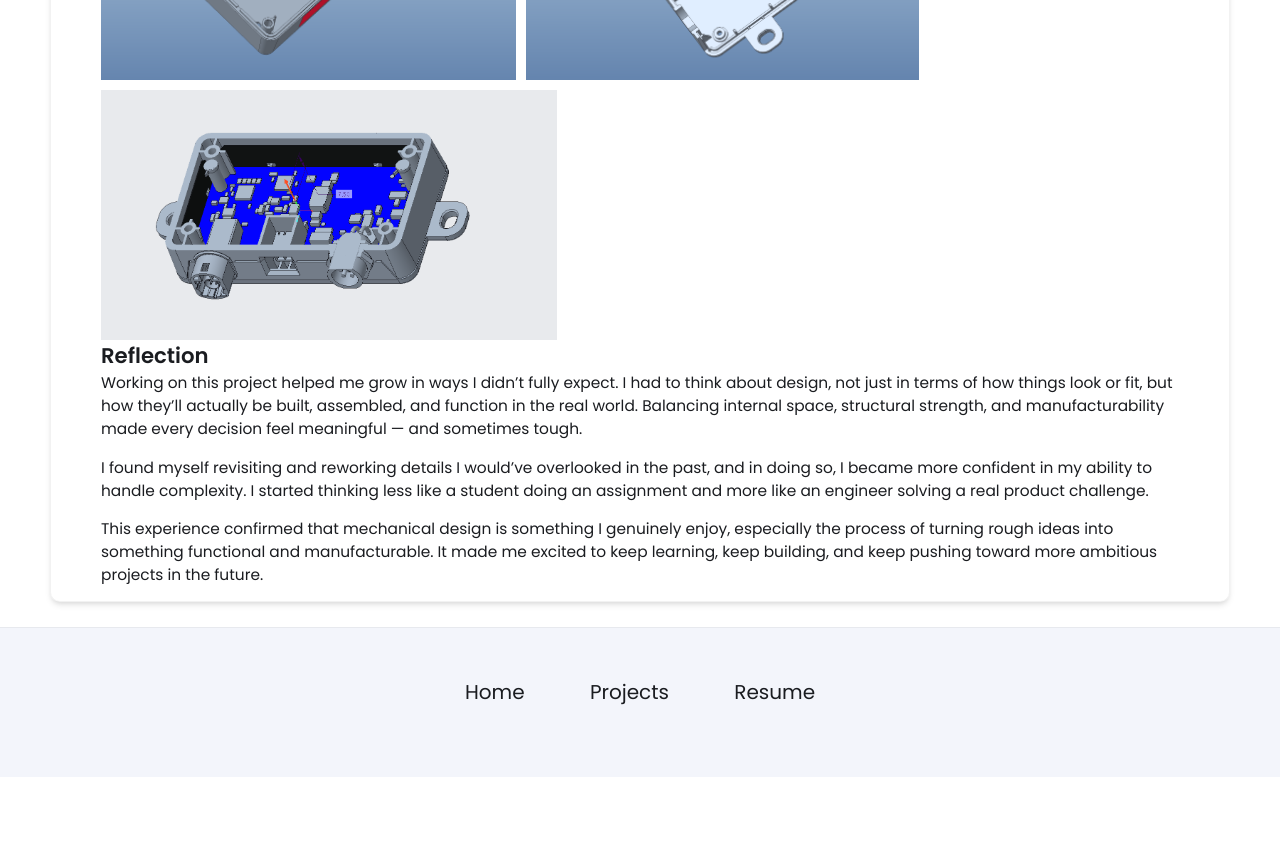
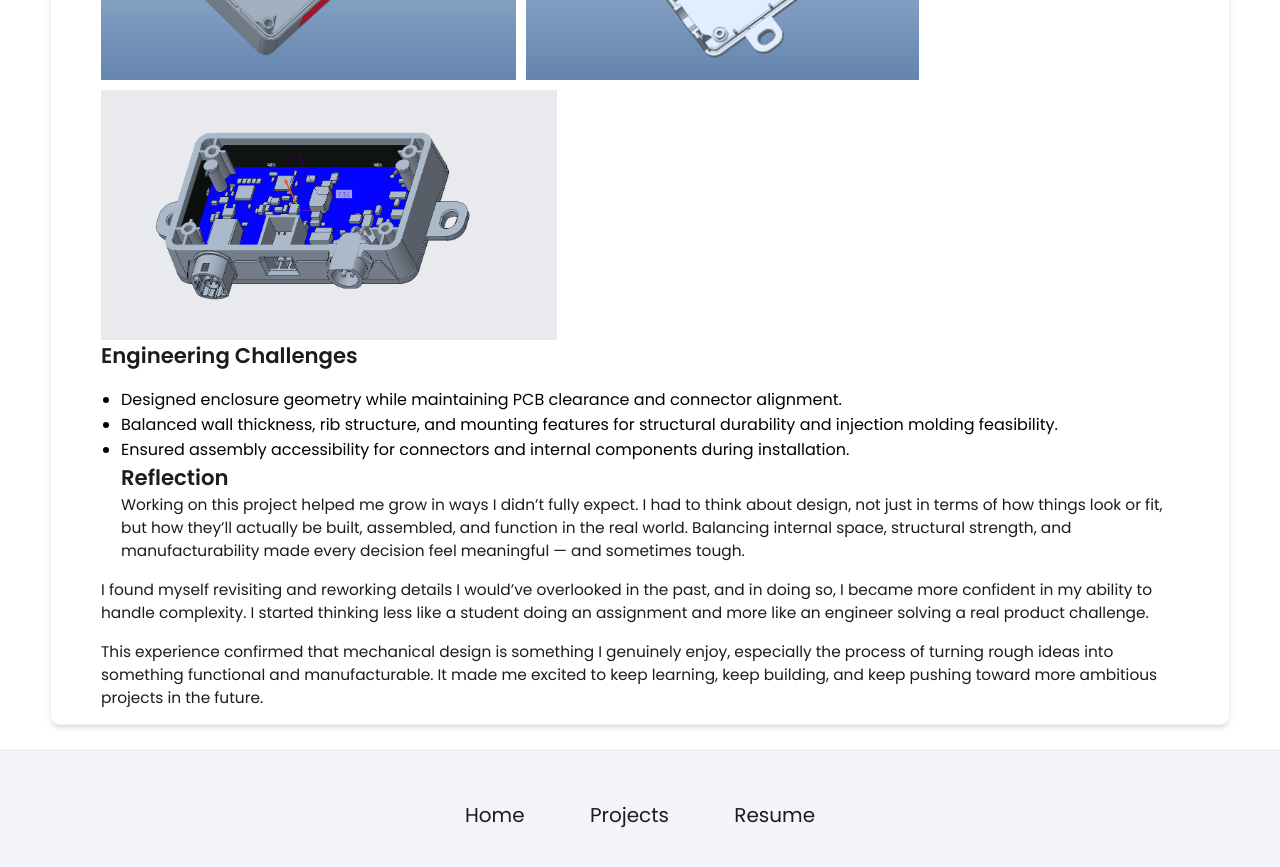
Before and after one commit to timchen863/timchen863.github.io, a Jekyll site: the page built from _projects/demo-project/index.md, in a window 1280 px wide and 900 px high, scrolled down 1014 px. Shown: the top 867 px of the window. Built offline with Jekyll 4.4.1, drawn with Linux system fonts in a browser that asks for light colours; before the commit the page ends 1791 px from its top, so only the background shows below that.

Commit message:
Update index.md

```diff
--- a/_projects/demo-project/index.md
+++ b/_projects/demo-project/index.md
@@ -16,6 +16,10 @@ main-image: /roscovision.png
 ---
 ## Disassembly and Sectioned View
 {% include image-gallery.html images="noasm1.png, noasm2.png, noasm3.png" height="250" %}
+## Engineering Challenges
+- Designed enclosure geometry while maintaining PCB clearance and connector alignment.
+- Balanced wall thickness, rib structure, and mounting features for structural durability and injection molding feasibility.
+- Ensured assembly accessibility for connectors and internal components during installation.
 ## Reflection
 Working on this project helped me grow in ways I didn’t fully expect. I had to think about design, not just in terms of how things look or fit, but how they’ll actually be built, assembled, and function in the real world. Balancing internal space, structural strength, and manufacturability made every decision feel meaningful — and sometimes tough.
 
```
